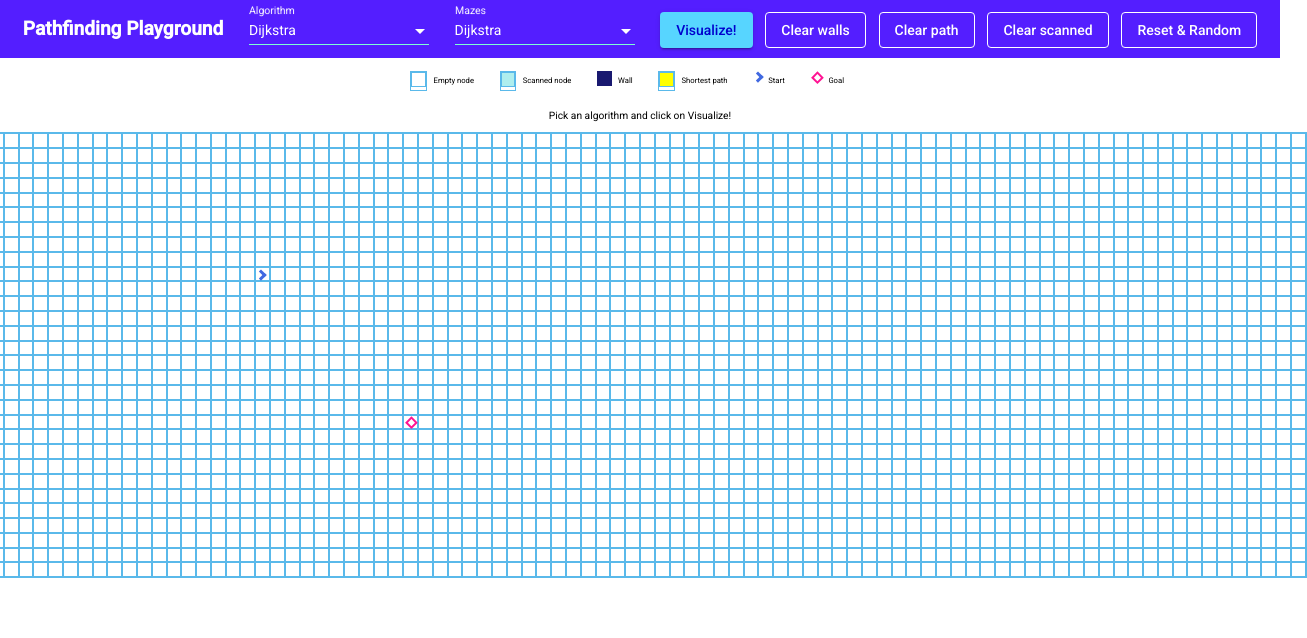
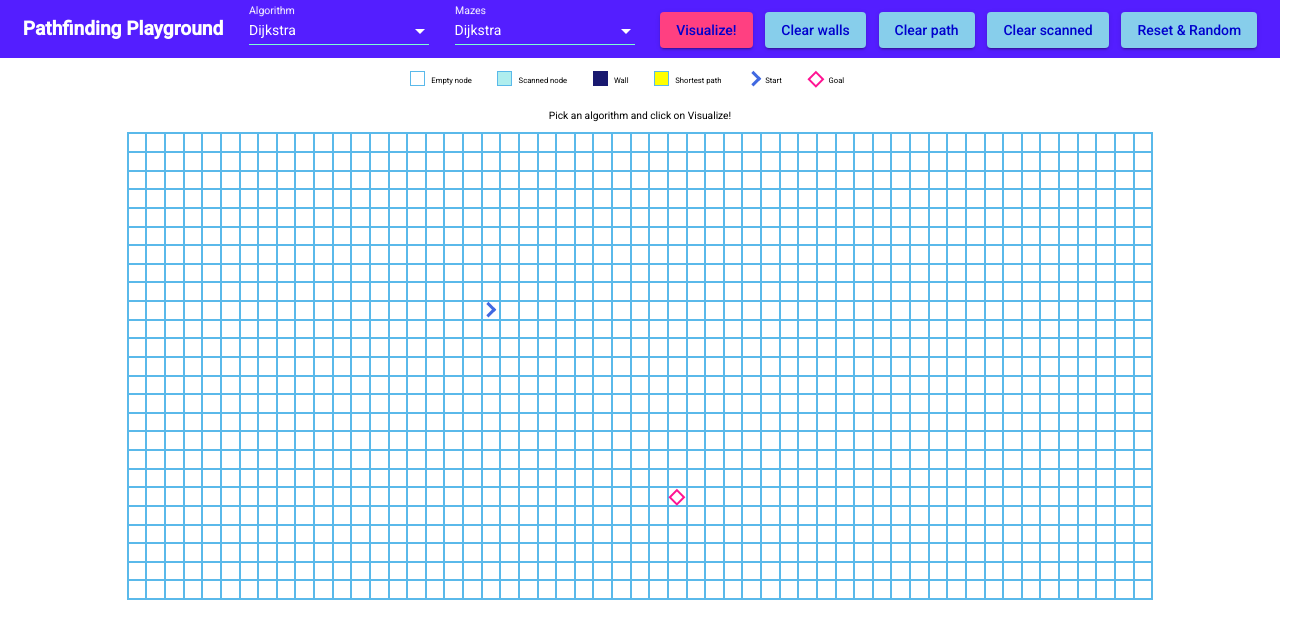
Before and after one commit to joaquimgamero/pathfinding-visualizer, an Angular app: page / in a window 1280 px wide. Shown: the top 638 px of the page, 1307 px wide, since content can reach past the window. Built offline with nearby package versions, Linux system fonts and the light colour scheme; a web font is replaced by a local one.

Commit message:
Fixed styles

```diff
--- a/src/app/app.component.html
+++ b/src/app/app.component.html
@@ -1,3 +1,3 @@
 <header [title]="title" class="header"></header>
 <legend></legend>
-<grid [width]="90" [height]="30" class="grid"></grid>
+<grid [width]="55" [height]="25" class="grid"></grid>
--- a/src/app/grid/grid.component.css
+++ b/src/app/grid/grid.component.css
@@ -5,7 +5,7 @@
 }
 
 .grid-wrapper {
-    border: 0.5px solid;
+    border: 1px solid;
     border-color: var(--grid-color);
     width: fit-content;
 }
--- a/src/app/grid/node/node.component.css
+++ b/src/app/grid/node/node.component.css
@@ -1,13 +1,16 @@
 .node {
-    width: 1vw;
-    height: 1vw;
-    border: 0.5px solid;
+    width: 1.3vw;
+    height: 1.3vw;
     float: left;
     font-size: 5px;
     /* padding: 1px; */
     -webkit-transition: background-color 250ms linear;
     -ms-transition: background-color 250ms linear;
     transition: background-color 250ms linear;
+}
+
+.node-border {
+    border: 0.5px solid;
 }
 
 .border-color-obstacle {
@@ -28,7 +31,6 @@
     transition: background-color 500ms linear;
 }
 
-
 .obstacle {
     background-color: var(--obstacle-color);
 }
--- a/src/app/grid/node/node.component.html
+++ b/src/app/grid/node/node.component.html
@@ -1,6 +1,7 @@
 <div (click)="logInfo()" (mouseover)="onMouseOver(nodeType.Obstacle)" (mousedown)="onChangeState(nodeType.Obstacle)"
     class="node"
-    [ngClass]="{ 'start-node' : node.isStart, 'end-node' : node.isFinish, 'has-been-checked' : node.markAsChecked, 'route' : node.isRoute, 'obstacle' : node.isObstacle, 'border-color-obstacle' : node.isObstacle, 'border-color-grid' : !node.isObstacle }">
+    [ngClass]="{ 'start-node' : node.isStart, 'end-node' : node.isFinish, 'has-been-checked' : node.markAsChecked, 'route' : node.isRoute,
+    'obstacle' : node.isObstacle, 'border-color-obstacle' : node.isObstacle, 'border-color-grid' : !node.isObstacle, 'node-border' : !node.isLegendNode }">
     <!-- {{node.x}}, {{node.y}} -->
     <div *ngIf="node.isStart && !node.isRoute" class="start-node-icon right"></div>
     <div *ngIf="node.isFinish" class="end-node-icon right"></div>
--- a/src/app/header/header.component.css
+++ b/src/app/header/header.component.css
@@ -24,12 +24,12 @@
 
 /* Buttons */
 .button-visualize {
-    background-color: #57d5ff;
     color: mediumblue;
+    background-color: #ff4081;
 }
 
 .button-reset {
     margin-left: 1vw;
-    border-color: white;
-    color: white;
+    color: mediumblue;
+    background-color: skyblue;
 }
--- a/src/app/header/header.component.html
+++ b/src/app/header/header.component.html
@@ -22,13 +22,13 @@
 
         <button (click)="onVisualizeAlgorithm()" [disabled]="renderInProgress" mat-raised-button
             class="button-visualize">Visualize!</button>
-        <button (click)="onRemoveObstacles()" [disabled]="renderInProgress" mat-stroked-button color="accent"
+        <button (click)="onRemoveObstacles()" [disabled]="renderInProgress" mat-raised-button color="accent"
             class="button-reset">Clear walls</button>
-        <button (click)="onRemovePath()" [disabled]="renderInProgress" mat-stroked-button color="accent"
+        <button (click)="onRemovePath()" [disabled]="renderInProgress" mat-raised-button color="accent"
             class="button-reset">Clear path</button>
-        <button (click)="onRemoveScanned()" [disabled]="renderInProgress" mat-stroked-button color="accent"
+        <button (click)="onRemoveScanned()" [disabled]="renderInProgress" mat-raised-button color="accent"
             class="button-reset">Clear scanned</button>
-        <button (click)="onClearAndReset()" [disabled]="renderInProgress" mat-stroked-button color="accent"
+        <button (click)="onClearAndReset()" [disabled]="renderInProgress" mat-raised-button color="accent"
             class="button-reset">Reset & Random</button>
     </div>
 </div>
--- a/src/app/legend/legend.component.css
+++ b/src/app/legend/legend.component.css
@@ -20,6 +20,8 @@
 .legend-node {
     margin-right: 0.5vw;
     border: 1.2px solid var(--grid-color);
+    width: 1vw;
+    height: 1vw;
 }
 
 .legend-obstacle-node {
--- a/src/app/legend/legend.component.html
+++ b/src/app/legend/legend.component.html
@@ -2,11 +2,13 @@
     <div class="nodes">
         <node [node]="emptyNode" class="legend-node"></node>
         <div class="node-description">Empty node</div>
-        <node [node]="scannedNode" class="legend-node"></node>
+        <node [node]="scannedNode" class="legend-node" style="background-color: paleturquoise;"></node>
         <div class="node-description">Scanned node</div>
-        <node [node]="obstacleNode" class="legend-obstacle-node"></node>
+        <node [node]="obstacleNode" class="legend-node"
+            style="background-color: var(--obstacle-color); border-color: var(--obstacle-color);">
+        </node>
         <div class="node-description">Wall</div>
-        <node [node]="pathNode" class="legend-node"></node>
+        <node [node]="pathNode" class="legend-node" style="background-color: yellow;"></node>
         <div class="node-description">Shortest path</div>
         <div class="start-node-icon right core-nodes"></div>
         <div class="node-description">Start</div>
--- a/src/app/legend/legend.component.ts
+++ b/src/app/legend/legend.component.ts
@@ -21,9 +21,9 @@ export class LegendComponent implements OnInit {
     this.obstacleNode = new Node(0, 0);
     this.pathNode = new Node(0, 0);
 
-    this.scannedNode.hasBeenChecked = true;
-    this.obstacleNode.toggleType(NodeType.Obstacle);
-    this.pathNode.isRoute = true;
+    // this.scannedNode.hasBeenChecked = true;
+    // this.obstacleNode.toggleType(NodeType.Obstacle);
+    // this.pathNode.isRoute = true;
   }
 
 }
--- a/src/app/models/node.ts
+++ b/src/app/models/node.ts
@@ -79,4 +79,8 @@ export class Node {
     get markAsChecked(): boolean {
         return this.hasBeenChecked;
     }
+
+    get isLegendNode(): boolean {
+        return this.x <= 0 && this.y <= 0;
+    }
 }
--- a/src/styles.css
+++ b/src/styles.css
@@ -54,8 +54,8 @@ mat-form-field span.mat-form-field-label-wrapper label {
 
 .start-node-icon {
     display: inline-block;
-    width: 0.1vw;
-    height: 0.1vw;
+    width: 0.35vw;
+    height: 0.35vw;
     border: solid royalblue;
     border-width: 0 0.25vw 0.25vw 0;
     margin-left: 0.05vw;
@@ -67,8 +67,8 @@ mat-form-field span.mat-form-field-label-wrapper label {
     border: solid 0.17vw deeppink;
     display: inline-block;
     margin-top: 0.18vw;
-    width: 0.1vw;
-    height: 0.1vw;
+    width: 0.35vw;
+    height: 0.35vw;
     padding: 2px;
     margin-left: 0.18vw;
 }
```
